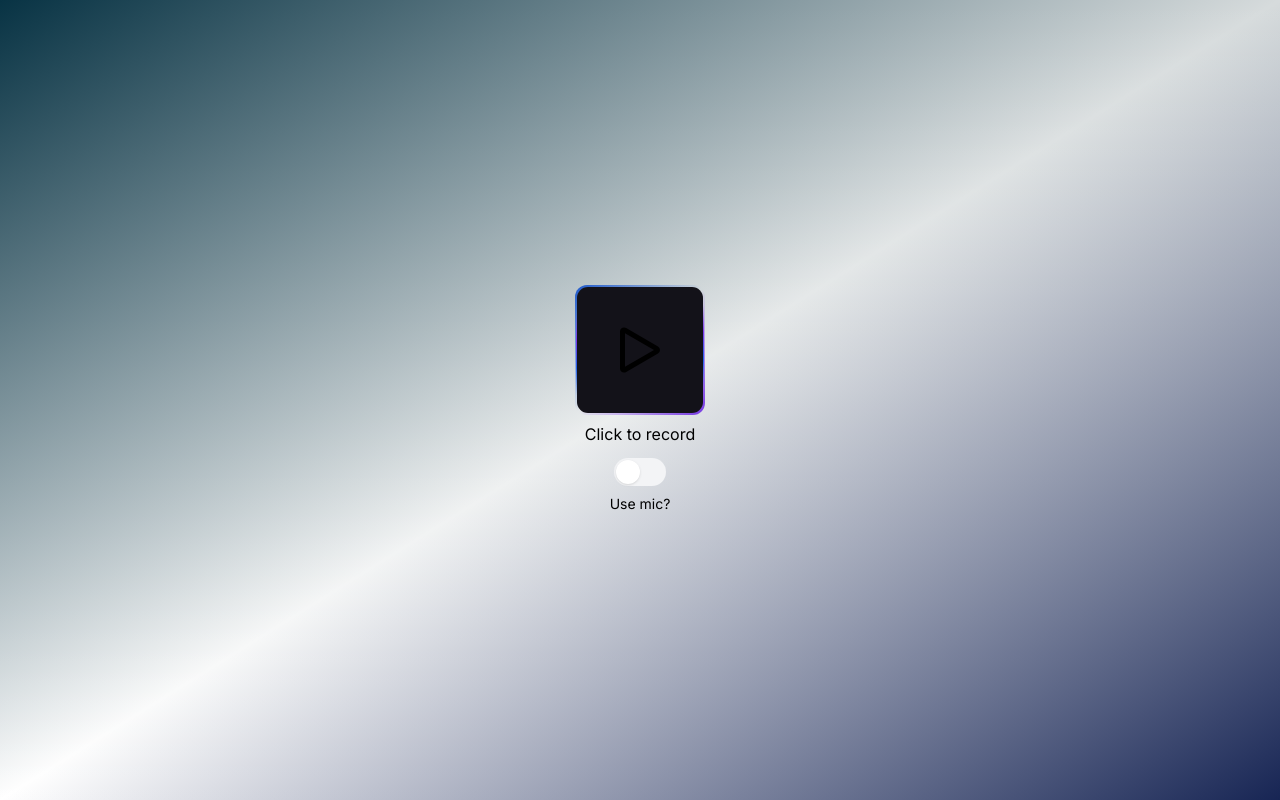
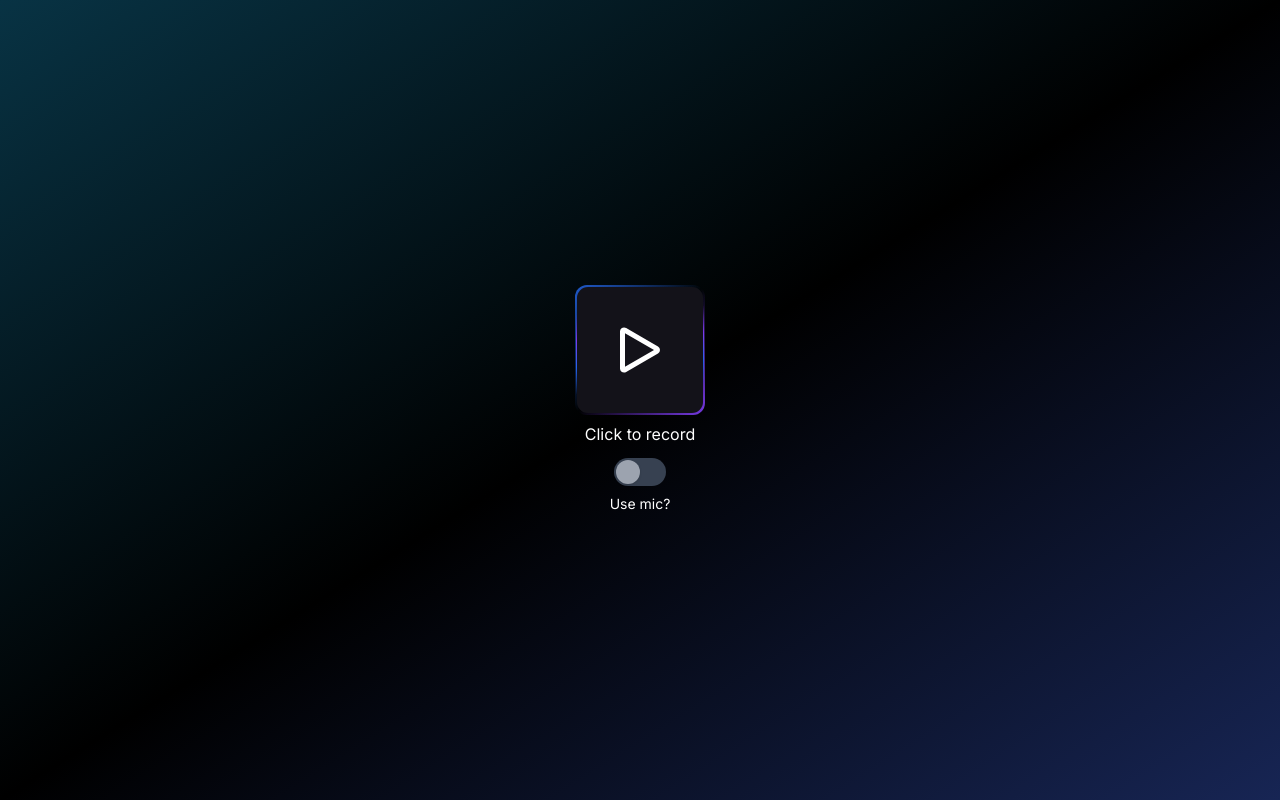
Before and after one commit to MuffinTheDragon/screen-capture, a Next.js app: page / in a window 1280 px wide. Built offline with nearby package versions, Linux system fonts and the light colour scheme.

Commit message:
style: fix colors for light mode

```diff
--- a/src/app/Error.tsx
+++ b/src/app/Error.tsx
@@ -9,7 +9,7 @@ const Error = () => {
 			<div className="flex">
 				<div className="flex-shrink-0">
 					<svg
-						className="h-4 w-4 text-red-400 mt-0.5"
+						className="h-4 w-4 text-red-400 mt-1"
 						xmlns="http://www.w3.org/2000/svg"
 						width="16"
 						height="16"
@@ -20,12 +20,11 @@ const Error = () => {
 					</svg>
 				</div>
 				<div className="ml-4">
-					<h3 className="text-gray-800 font-semibold dark:text-white">
+					<h3 className="font-semibold text-white">
 						Invalid support
 					</h3>
-					<p className="mt-2 text-sm text-gray-700 dark:text-gray-400">
-						This device doesn&apos;t support display media
-						capabilities.
+					<p className="mt-2 text-sm text-gray-400">
+						This device does not support display media capabilities.
 					</p>
 				</div>
 			</div>
--- a/src/app/Recorder.tsx
+++ b/src/app/Recorder.tsx
@@ -4,41 +4,6 @@ import fixWebmDuration from "fix-webm-duration";
 import Error from "./Error";
 
 export default function Recorder() {
-	/* async function startRecording() {
-    stream = await navigator.mediaDevices.getDisplayMedia({
-      video: true,
-      audio: true
-});
-recorder = new MediaRecorder(stream);
-
-const chunks = [];
-recorder.ondataavailable = e => chunks.push(e.data);
-recorder.onstop = e => {
-    const blob = new Blob(chunks, { type: chunks[0].type });
-    console.log(blob);
-    stream.getVideoTracks()[0].stop();
-
-    filename="yourCustomFileName"
-    if(window.navigator.msSaveOrOpenBlob) {
-        window.navigator.msSaveBlob(blob, filename);
-    }
-    else{
-        var elem = window.document.createElement('a');
-        elem.href = window.URL.createObjectURL(blob);
-        elem.download = filename;
-        document.body.appendChild(elem);
-        elem.click();
-        document.body.removeChild(elem);
-    }
-    };
-    recorder.start();
-}
-startRecording(); //Start of the recording
-
------------
-
-recorder.stop() // End your recording by emitting this event
- */
 	const [videoURL, setVideoURL] = useState("");
 	const [status, setStatus] = useState("idle");
 	const [duration, setDuration] = useState(0);
@@ -157,7 +122,7 @@ recorder.stop() // End your recording by emitting this event
 	);
 
 	let gradientSquare =
-		"hover:cursor-pointer relative flex justify-center items-center w-32 h-32 bg-white rounded-xl before:absolute before:-inset-[2px] before:-z-[1] before:bg-gradient-to-br before:from-blue-600 before:via-transparent before:to-violet-600 before:rounded-xl dark:bg-slate-900";
+		"hover:cursor-pointer relative flex justify-center items-center w-32 h-32 bg-white rounded-xl before:absolute before:-inset-[2px] before:-z-[1] before:bg-gradient-to-br before:from-blue-600 before:via-transparent before:to-violet-600 before:rounded-xl bg-slate-900";
 
 	if (status !== "paused") gradientSquare += " box";
 
@@ -187,7 +152,7 @@ recorder.stop() // End your recording by emitting this event
 							onChange={() => setUseMic(!useMic)}
 							type="checkbox"
 							id="hs-basic-usage"
-							className="relative w-[3.25rem] h-7 bg-gray-100 checked:bg-none checked:bg-blue-600 border-2 rounded-full cursor-pointer transition-colors ease-in-out duration-200 border-transparent ring-1 ring-transparent ring-offset-white focus:outline-none appearance-none dark:bg-gray-700 dark:checked:bg-blue-600 dark:focus:ring-offset-gray-800 before:inline-block before:w-6 before:h-6 before:bg-white checked:before:bg-blue-200 before:translate-x-0 checked:before:translate-x-full before:shadow before:rounded-full before:transform before:ring-0 before:transition before:ease-in-out before:duration-200 dark:before:bg-gray-400 dark:checked:before:bg-blue-200"
+							className="relative w-[3.25rem] h-7 checked:bg-none border-2 rounded-full cursor-pointer transition-colors ease-in-out duration-200 border-transparent ring-1 ring-transparent ring-offset-white focus:outline-none appearance-none bg-gray-700 checked:bg-blue-600 focus:ring-offset-gray-800 before:inline-block before:w-6 before:h-6 before:translate-x-0 checked:before:translate-x-full before:shadow before:rounded-full before:transform before:ring-0 before:transition before:ease-in-out before:duration-200 before:bg-gray-400 checked:before:bg-blue-200"
 						/>
 					</div>
 					<div className="text-center text-sm mt-1">Use mic?</div>
--- a/src/app/globals.css
+++ b/src/app/globals.css
@@ -2,19 +2,13 @@
 @tailwind components;
 @tailwind utilities;
 
+
 :root {
-  --foreground-rgb: 0, 0, 0;
-  --background-start-rgb: 214, 219, 220;
-  --background-end-rgb: 255, 255, 255;
+  --foreground-rgb: 255, 255, 255;
+  --background-start-rgb: 0, 0, 0;
+  --background-end-rgb: 0, 0, 0;
 }
 
-@media (prefers-color-scheme: dark) {
-  :root {
-    --foreground-rgb: 255, 255, 255;
-    --background-start-rgb: 0, 0, 0;
-    --background-end-rgb: 0, 0, 0;
-  }
-}
 
 body {
   color: rgb(var(--foreground-rgb));
--- a/src/app/page.tsx
+++ b/src/app/page.tsx
@@ -8,7 +8,7 @@ import dynamic from "next/dynamic";
 
 export default function App() {
 	return (
-		<main className="flex h-screen items-center p-24 bg-gradient-to-br from-cyan-950 via-transparent to-blue-950">
+		<main className="flex h-screen items-center p-4 sm:p-24 bg-gradient-to-br from-cyan-950 via-transparent to-blue-950">
 			<Recorder />
 		</main>
 	);
```
